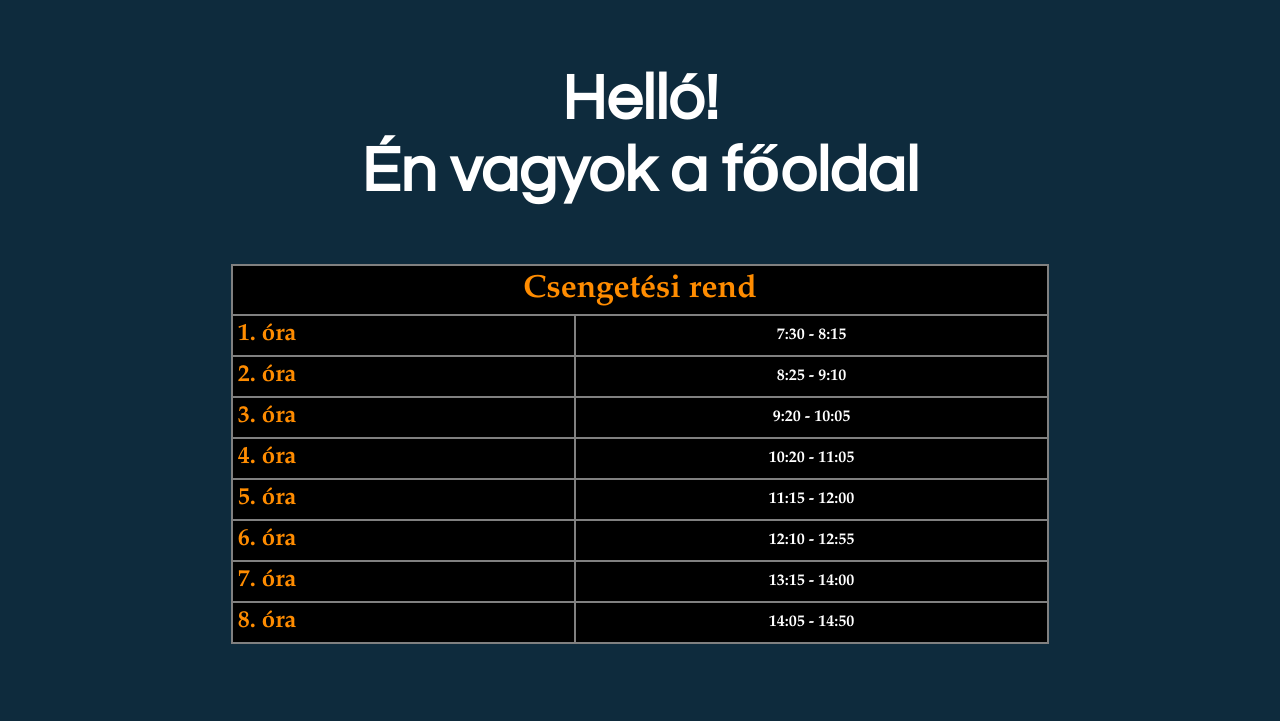
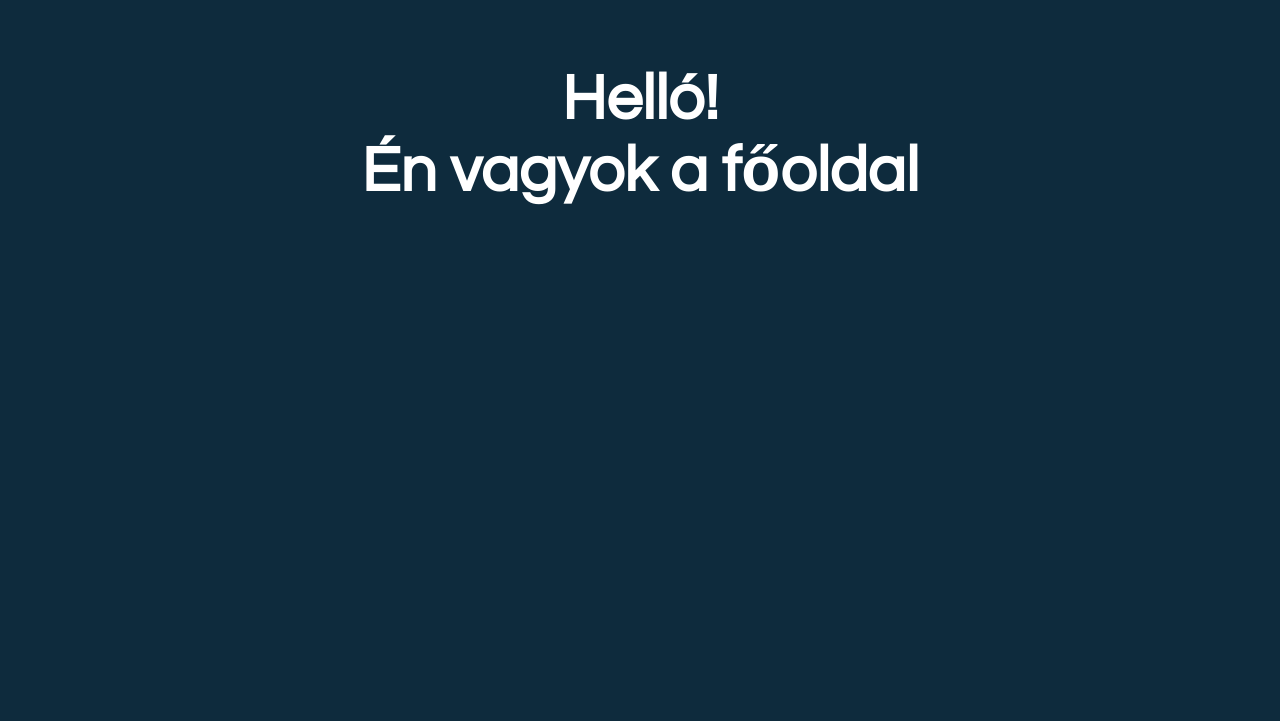
Before and after one commit to viatour/hamzsev2, a plain HTML site: page index.html in a window 1280 px wide. Shown: the part 79-800 px from the top of the page. Drawn offline with Linux system fonts and the light colour scheme.

Commit message:
Removal of timetable
Ba de ya, say do you remember
Ba de ya, dancing in September

```diff
--- a/index.css
+++ b/index.css
@@ -9,36 +9,9 @@ h1 {
 	color: white;
 	text-align: center;
 	font-size: 64px;
+	margin-bottom: 600px;
 }
 
-.tabla td,th {
-	padding: 5px;
-}
-
-.tabla {
-	width: 66%;
-	margin: 0 auto;
-	margin-bottom: 200px;
-	background-color: black;
-	font-family: "Palatino Linotype";
-}
-
-.tabla, tr, td {
-	border: 2px solid gray;
-	border-collapse: collapse;
-}
-
-.orak {
-	font-weight: bold;
-	color: DarkOrange;
-	font-size: 1.5em;
-}
-
-.ido {
-	color: white;
-	text-align: center;
-	font-weight: 600;
-}
 /*@media only screen and (min-device-width : 320px) and (max-device-width : 720px) {
 	h1 {
 		font-size: 10vw;
--- a/index.html
+++ b/index.html
@@ -38,45 +38,6 @@
 			<div class="row">
 				<h1 class="col-12">Helló!<br> Én vagyok a főoldal</h1>
 			</div>
-
-			<div class="row">
-				<table class="tabla">
-					<th style="font-size: 2em;" colspan="2" class="orak">Csengetési rend</th>
-					<tr>
-						<td class="orak">1. óra</td>
-						<td class="ido">7:30 - 8:15</td>
-					</tr>
-					<tr>
-						<td class="orak">2. óra</td>
-						<td class="ido">8:25 - 9:10</td>
-					</tr>
-					<tr>
-						<td class="orak">3. óra</td>
-						<td class="ido">9:20 - 10:05</td>
-					</tr>
-					<tr>
-						<td class="orak">4. óra</td>
-						<td class="ido">10:20 - 11:05</td>
-					</tr>
-					<tr>
-						<td class="orak">5. óra</td>
-						<td class="ido">11:15 - 12:00</td>
-					</tr>
-					<tr>
-						<td class="orak">6. óra</td>
-						<td class="ido">12:10 - 12:55</td>
-					</tr>
-					<tr>
-						<td class="orak">7. óra</td>
-						<td class="ido">13:15 - 14:00</td>
-					</tr>
-					<tr>
-						<td class="orak">8. óra</td>
-						<td class="ido">14:05 - 14:50</td>
-					</tr>
-				</table>
-
-			</div>
 		</div>
 	</div>
 
@@ -88,5 +49,4 @@
 		</div>
 	</footer>
   </body>
-<!-- (c) Minden a mienk -->
 </html>
```
